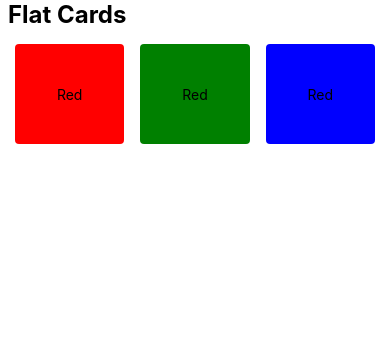
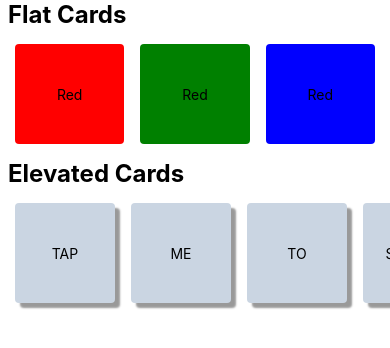
Before and after one commit to kru2710shna/App_1, a React Native app: screen / in a window 390 px wide. Shown: the top 348 px of the page. Built offline with nearby package versions, Linux system fonts and the light colour scheme.

Commit message:
Elevated FlashCards Added

```diff
--- a/App.tsx
+++ b/App.tsx
@@ -1,14 +1,14 @@
 import { View, Text, SafeAreaView, ScrollView } from 'react-native'
 import React from 'react'
 import FlatCards from './compoents/FlatCards'
+import ElevatedCards from './compoents/ElevatedCards'
 
 const App = () => {
   return (
     <SafeAreaView>
       <ScrollView>
-          <FlatCards>
-
-          </FlatCards>
+        <FlatCards />
+        <ElevatedCards />
       </ScrollView>
     </SafeAreaView>
   )
--- /dev/null
+++ b/compoents/ElevatedCards.tsx
@@ -0,0 +1,73 @@
+import { ScrollView, StyleSheet, Text, View } from 'react-native'
+import React from 'react'
+
+export default function ElevatedCards() {
+    return (
+        <View>
+            <Text style={styles.headingText} >Elevated Cards</Text>
+            <ScrollView horizontal={true} style={styles.container}>
+                <View style={[styles.card, styles.elevated]}>
+                    <Text>
+                        TAP
+                    </Text>
+                </View>
+                <View style={[styles.card, styles.elevated]}>
+                    <Text>
+                        ME
+                    </Text>
+                </View>
+                <View style={[styles.card, styles.elevated]}>
+                    <Text>
+                        TO
+                    </Text>
+                </View>
+                <View style={[styles.card, styles.elevated]}>
+                    <Text>
+                        SCROLL
+                    </Text>
+                </View>
+                <View style={[styles.card, styles.elevated]}>
+                    <Text>
+                        MORE...
+                    </Text>
+                </View>
+
+            </ScrollView>
+        </View>
+    )
+}
+
+const styles = StyleSheet.create({
+
+    headingText: {
+        fontSize: 24,
+        fontWeight: 'bold',
+        paddingHorizontal: 8,
+    },
+    container: {
+        flex: 1,
+        flexDirection: 'row',
+        padding: 7,
+    },
+    card: {
+        flex: 1,
+        justifyContent: 'center',
+        alignItems: 'center',
+        width: 100,
+        height: 100,
+        borderRadius: 4,
+        margin: 8
+    },
+    elevated: {
+        backgroundColor: '#CAD5E2',
+        elevation:4,
+        shadowOffset: {
+            width:5,
+            height:5
+        },
+        shadowColor: 'black',
+        shadowOpacity:0.4,
+        shadowRadius:2
+    }
+
+})
```
